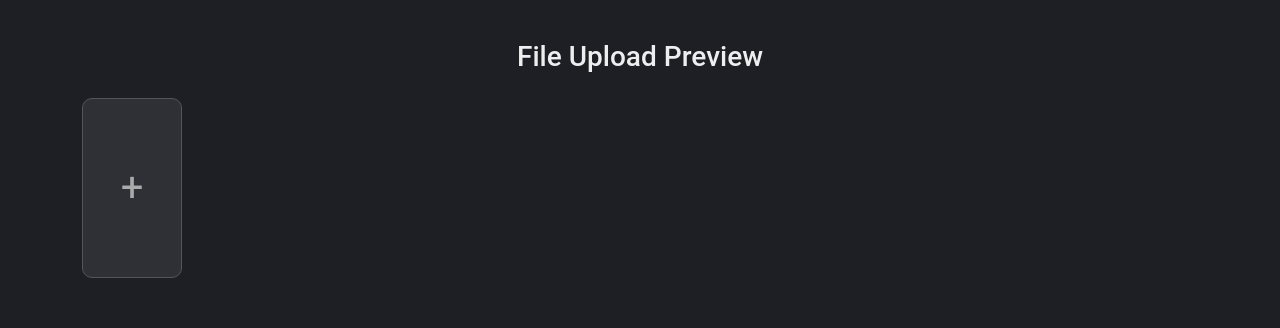
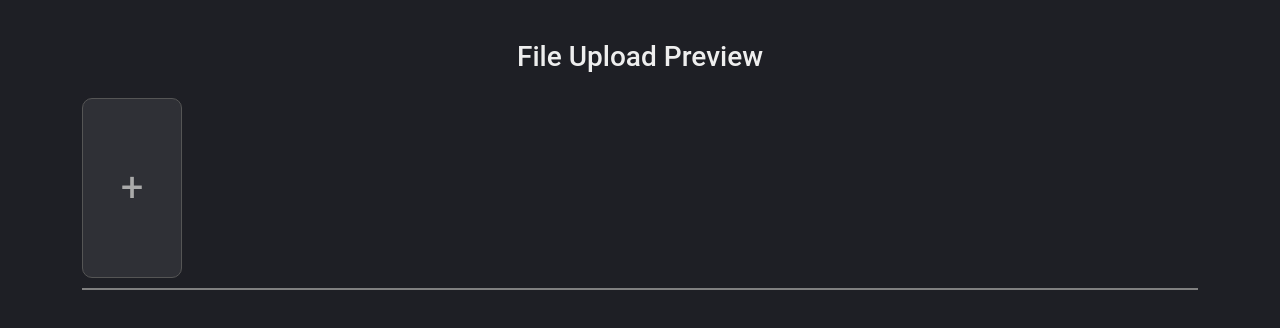
Before and after one commit to pranto113015/file-upload-with-drag-drop-clipboard, a plain HTML site: page index.html in a window 1280 px wide. Drawn offline with nearby package versions, Linux system fonts and the light colour scheme.

```diff
--- a/style.css
+++ b/style.css
@@ -9,6 +9,8 @@ body {
   display: grid;
   grid-template-columns: repeat(auto-fill, minmax(180px, 1fr));
   gap: 15px;
+  border-bottom: 2px solid gray;
+  padding-bottom: 10px;
 }
 
 .file-card,
```
